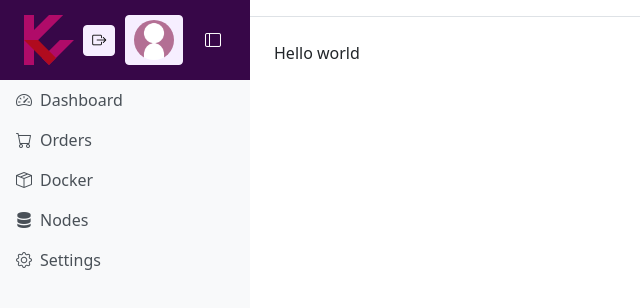
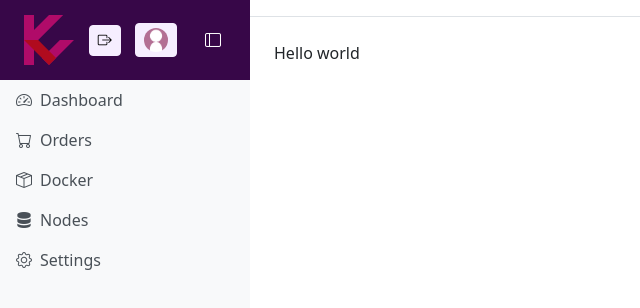
Before and after one commit to TiborKoderman/kvad-kvad-fe, a Vue app: page / in a window 1280 px wide. Shown: the top 308 px of the page, without its empty margins (0-640 px from the left). Built offline with nearby package versions, Linux system fonts and the light colour scheme; no server answers; sample sign-in values are in the browser's storage; what datatables.net-vue3 would draw is missing.

Commit message:
Refactor error handling in API interceptor and update UserIcon dimensions

```diff
--- a/src/api.ts
+++ b/src/api.ts
@@ -17,16 +17,18 @@ api.interceptors.request.use(config => {
 })
 
 api.interceptors.response.use(
-  response => {
-    return response
+  (response) => response,
+  (error) => {
+    if (error.response && error.response.status === 401) {
+      console.log('401 error');
+
+      localStorage.removeItem('token');
+      // Redirect to /login
+      router.push('/login');
+    }
+    return Promise.reject(error);
   },
-  error => {
-    if (error.response && error.response.status === 401) {
-      localStorage.removeItem('token')
-      router.push('/login')
-    }
-    return Promise.reject(error)
-  },
-)
+);
+
 
 export default api
--- a/src/components/UserIcon.vue
+++ b/src/components/UserIcon.vue
@@ -28,8 +28,8 @@
         display: flex;
         justify-content: center;
         align-items: center;
-        width: 40px;
-        height: 40px;
+        width: 1.5rem;
+        height: 1.5rem;
         border-radius: 50%;
         overflow: hidden;
     }
```
